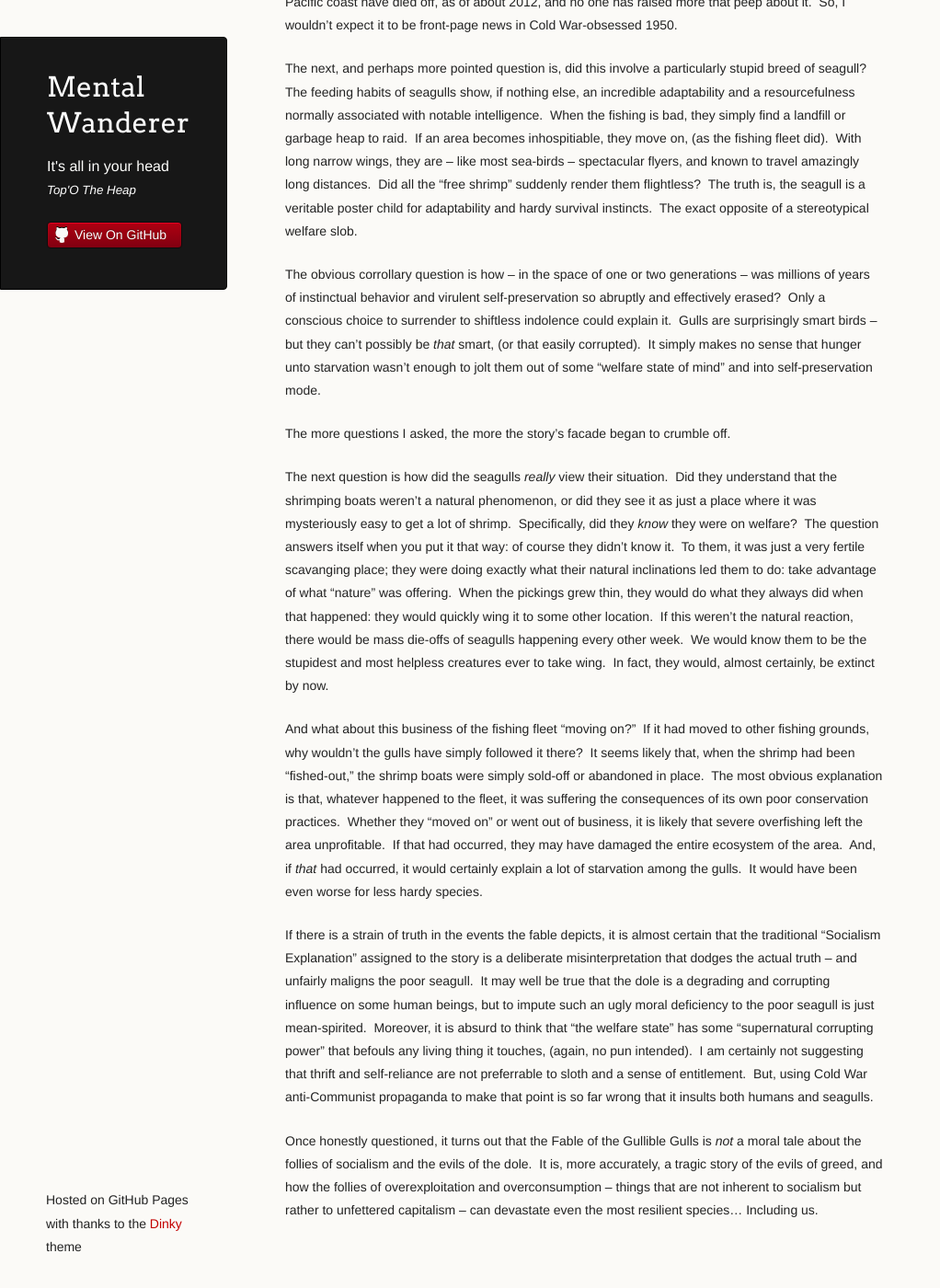
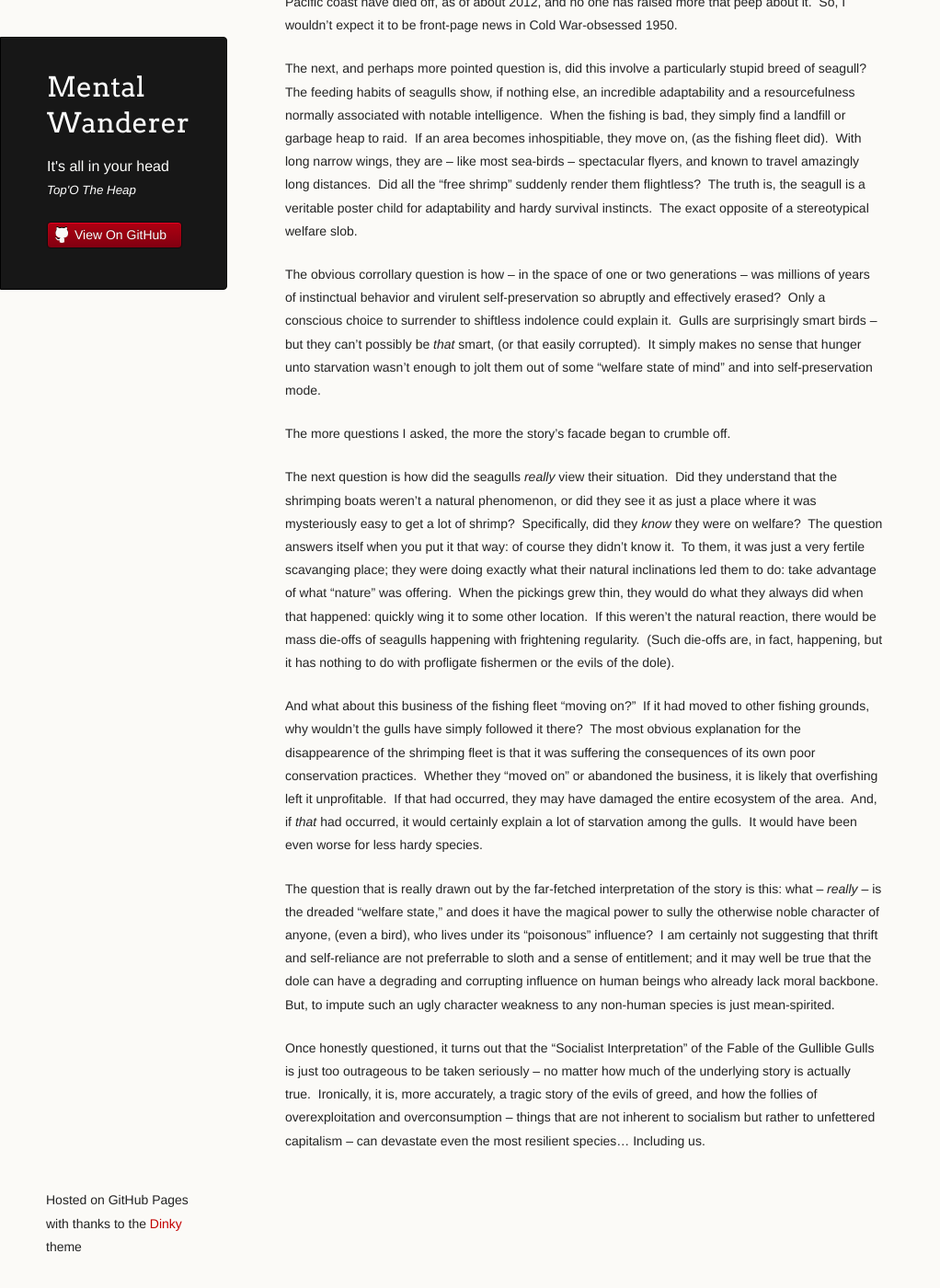
Before and after one commit to coryburt/coryburt.github.io, a Jekyll site: the page built from _posts/2017-10-23-The-Fable-of-the-Gullible-Gulls.md, in a window 1280 px wide and 1400 px high, scrolled down 952 px. Shown: the whole window at 92% size, without its empty margins (0-1022 px from the left). Built offline with Jekyll 4.4.1, drawn with Linux system fonts in a browser that asks for light colours.

Commit message:
Updated entry

```diff
--- a/_posts/2017-10-23-The-Fable-of-the-Gullible-Gulls.md
+++ b/_posts/2017-10-23-The-Fable-of-the-Gullible-Gulls.md
@@ -55,33 +55,24 @@ The more questions I asked, the more the story's facade began to crumble off.
 
 The next question is how did the seagulls *really* view their situation.&nbsp;
 Did they understand that the shrimping boats weren't a natural phenomenon,
-or did they see it as just a place where it was mysteriously easy to get a lot of shrimp.&nbsp;
+or did they see it as just a place where it was mysteriously easy to get a lot of shrimp?&nbsp;
 Specifically, did they *know* they were on welfare?&nbsp;
 The question answers itself when you put it that way: of course they didn't know it.&nbsp;
-To them, it was just a very fertile scavanging place; they were doing exactly what their natural inclinations led them to do:
-take advantage of what "nature" was offering.&nbsp;
-When the pickings grew thin, they would do what they always did when that happened: they would quickly wing it to some other location.&nbsp;
-If this weren't the natural reaction, there would be mass die-offs of seagulls happening every other week.&nbsp;
-We would know them to be the stupidest and most helpless creatures ever to take wing.&nbsp;
-In fact, they would, almost certainly, be extinct by now.&nbsp;
+To them, it was just a very fertile scavanging place; they were doing exactly what their natural inclinations led them to do: take advantage of what "nature" was offering.&nbsp;
+When the pickings grew thin, they would do what they always did when that happened: quickly wing it to some other location.&nbsp;
+If this weren't the natural reaction, there would be mass die-offs of seagulls happening with frightening regularity.&nbsp; (Such die-offs are, in fact, happening, but it has nothing to do with profligate fishermen or the evils of the dole).
 
 And what about this business of the fishing fleet "moving on?"&nbsp;
 If it had moved to other fishing grounds, why wouldn't the gulls have simply followed it there?&nbsp;
-It seems likely that, when the shrimp had been "fished-out," the shrimp boats were simply sold-off or abandoned in place.&nbsp;
-The most obvious explanation is that, whatever happened to the fleet, it was suffering the consequences of its own poor conservation practices.&nbsp;
-Whether they "moved on" or went out of business, it is likely that severe overfishing left the area unprofitable.&nbsp;
+The most obvious explanation for the disappearence of the shrimping fleet is that it was suffering the consequences of its own poor conservation practices.&nbsp;
+Whether they "moved on" or abandoned the business, it is likely that overfishing left it unprofitable.&nbsp;
 If that had occurred, they may have damaged the entire ecosystem of the area.&nbsp;
 And, if *that* had occurred, it would certainly explain a lot of starvation among the gulls.&nbsp;
 It would have been even worse for less hardy species.&nbsp;
 
-If there is a strain of truth in the events the fable depicts, it is almost certain that the traditional "Socialism Explanation" assigned to the story is a deliberate misinterpretation that dodges the actual truth -- and unfairly maligns the poor seagull.&nbsp;
-It may well be true that the dole is a degrading and corrupting influence on some human beings, but to impute such an ugly moral deficiency to
-the poor seagull is just mean-spirited.&nbsp;
-Moreover, it is absurd to think that "the welfare state" has some "supernatural corrupting power" that befouls any living thing it touches, (again, no pun intended).&nbsp;
-I am certainly not suggesting that thrift and self-reliance are not preferrable to sloth and a sense of entitlement.&nbsp;
-But, using Cold War anti-Communist propaganda to make that point is so far wrong that it insults both humans and seagulls.&nbsp;
+The question that is really drawn out by the far-fetched interpretation of the story is this: what -- *really* -- is the dreaded "welfare state," and does it have the magical power to sully the otherwise noble character of anyone, (even a bird), who lives under its "poisonous" influence?&nbsp;
+I am certainly not suggesting that thrift and self-reliance are not preferrable to sloth and a sense of entitlement; and it may well be true that the dole can have a degrading and corrupting influence on human beings who already lack moral backbone.&nbsp; But, to impute such an ugly character weakness to any non-human species is just mean-spirited.
 
-Once honestly questioned, it turns out that the Fable of the Gullible Gulls is *not* a moral tale about the follies of socialism
-and the evils of the dole.&nbsp;
-It is, more accurately, a tragic story of the evils of greed, and how the follies of overexploitation and overconsumption -- things that
+Once honestly questioned, it turns out that the "Socialist Interpretation" of the Fable of the Gullible Gulls is just too outrageous to be taken seriously -- no matter how much of the underlying story is actually true.&nbsp;
+Ironically, it is, more accurately, a tragic story of the evils of greed, and how the follies of overexploitation and overconsumption -- things that
 are not inherent to socialism but rather to unfettered capitalism -- can devastate even the most resilient species... Including us.
```
